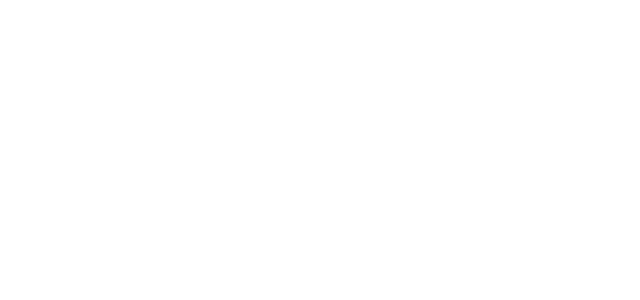
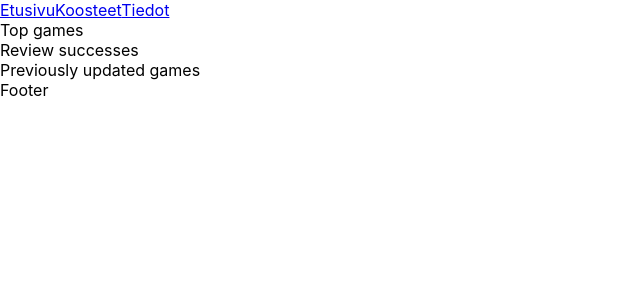
Before and after one commit to jaclaren/pnet-frontend-headless, a React (Create React App) app: page / in a window 1280 px wide. Shown: the top 300 px of the page, without its empty margins (0-640 px from the left). Built offline with nearby package versions, Linux system fonts and the light colour scheme.

Commit message:
Navigation

```diff
--- a/src/App.tsx
+++ b/src/App.tsx
@@ -23,7 +23,6 @@ function Footer() {
 export function FrontPage() {
   return (
     <div className="frontpage">
-      <Navigation />
       <TopGamesFull />
       <ReviewSuccesses />
       <PreviouslyUpdatedGames />
@@ -32,16 +31,26 @@ export function FrontPage() {
   );
 }
 
-export function DefaultPage() {
+export function CompilationsPage() {
   return (
     <div className="frontpage">
-      Defaultpage
+      Koostesivu
     </div>
   );
 }
+
+export function InformationPage() {
+  return (
+    <div className="infopage">
+      infopage
+    </div>
+  );
+}
+
 function App() {
   return (
     <div className="main">
+      <Navigation />
       <Outlet />
     </div>
   );
--- a/src/components/Navigation/Navigation.tsx
+++ b/src/components/Navigation/Navigation.tsx
@@ -1,5 +1,10 @@
 import React from "react";
+import { Link } from "react-router-dom";
 
 export function Navigation() {
-  return <div className="navigation">Navigation</div>;
+  return <div className="navigation">
+    <Link to="/">Etusivu</Link>
+    <Link to="/koosteet">Koosteet</Link>
+    <Link to="/tiedot">Tiedot</Link>
+  </div>;
 }
--- a/src/index.tsx
+++ b/src/index.tsx
@@ -1,7 +1,7 @@
 import React from "react";
 import ReactDOM from "react-dom/client";
 import "./index.css";
-import App, { DefaultPage, FrontPage } from "./App";
+import App, { CompilationsPage, FrontPage, InformationPage } from "./App";
 import reportWebVitals from "./reportWebVitals";
 import { BrowserRouter, Route, Routes } from "react-router-dom";
 
@@ -13,8 +13,9 @@ root.render(
     <BrowserRouter>
       <Routes>
         <Route path="/" element={<App />}>
-          <Route path="fp" element={<FrontPage />} />
-          <Route path="df" element={<DefaultPage />} />
+          <Route path="" element={<FrontPage />} />
+          <Route path="koosteet" element={<CompilationsPage />} />
+          <Route path="tiedot" element={<InformationPage />} />
           <Route
             path="*"
             element={
```
